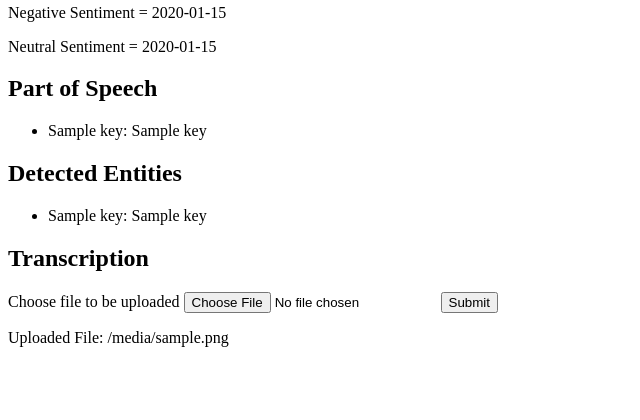
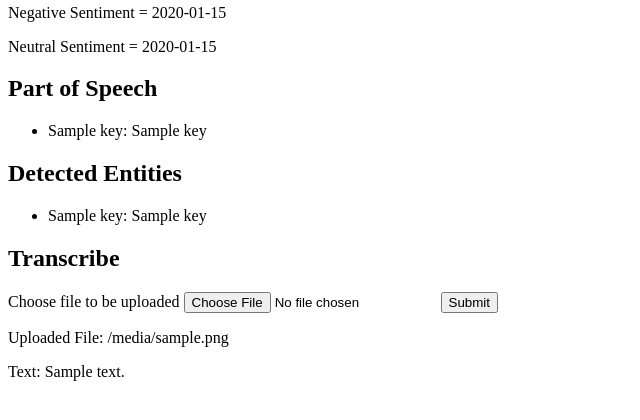
Before and after one commit to dineshtamang14/Grammarly-with-AWS, a Flask app: template templates/index.html in a window 1280 px wide. Shown: the part 351-771 px from the top of the page, without its empty margins (0-640 px from the left). Run offline with Flask 2, Linux system fonts and the light colour scheme; the template is opened without the code that fills it: most values are stand-ins (such as "Sample title", 1, 10 or a date in 2020).

Commit message:
created upload to s3 bucket method and transcribe method

```diff
--- a/main.py
+++ b/main.py
@@ -4,6 +4,7 @@ from sentiment import *
 from pos import *
 from entity import *
 from upload import *
+from transcribe import *
 
 
 app = Flask(__name__)
@@ -18,7 +19,8 @@ def upload():
     if request.method == "POST":
         f = request.files["file"]
         file_name = upload_file_s3(f)
-        return render_template("index.html", filename=file_name)
+        text = do_transcribe(file_name)
+        return render_template("index.html", filename=file_name, text=text)
 
 
 @app.route("/", methods=["POST", "GET"])
--- a/templates/index.html
+++ b/templates/index.html
@@ -57,7 +57,7 @@
     </ul>
     {% endif %}
 
-    <h2>Transcription</h2>
+    <h2>Transcribe</h2>
     <form action="{{ url_for('upload') }}" method="post" enctype="multipart/form-data">
         <span>Choose file to be uploaded</span>
         <input type="file" name="file" value="file">
@@ -67,5 +67,9 @@
     {% if filename %}
     <p>Uploaded File: {{filename}}</p>
     {% endif %}
+
+    {% if text %}
+    <p>Text: {{text}}</p>
+    {% endif %}
 </body>
 </html>
```
Also changed, not shown: transcribe.py (+28 -0 lines).
